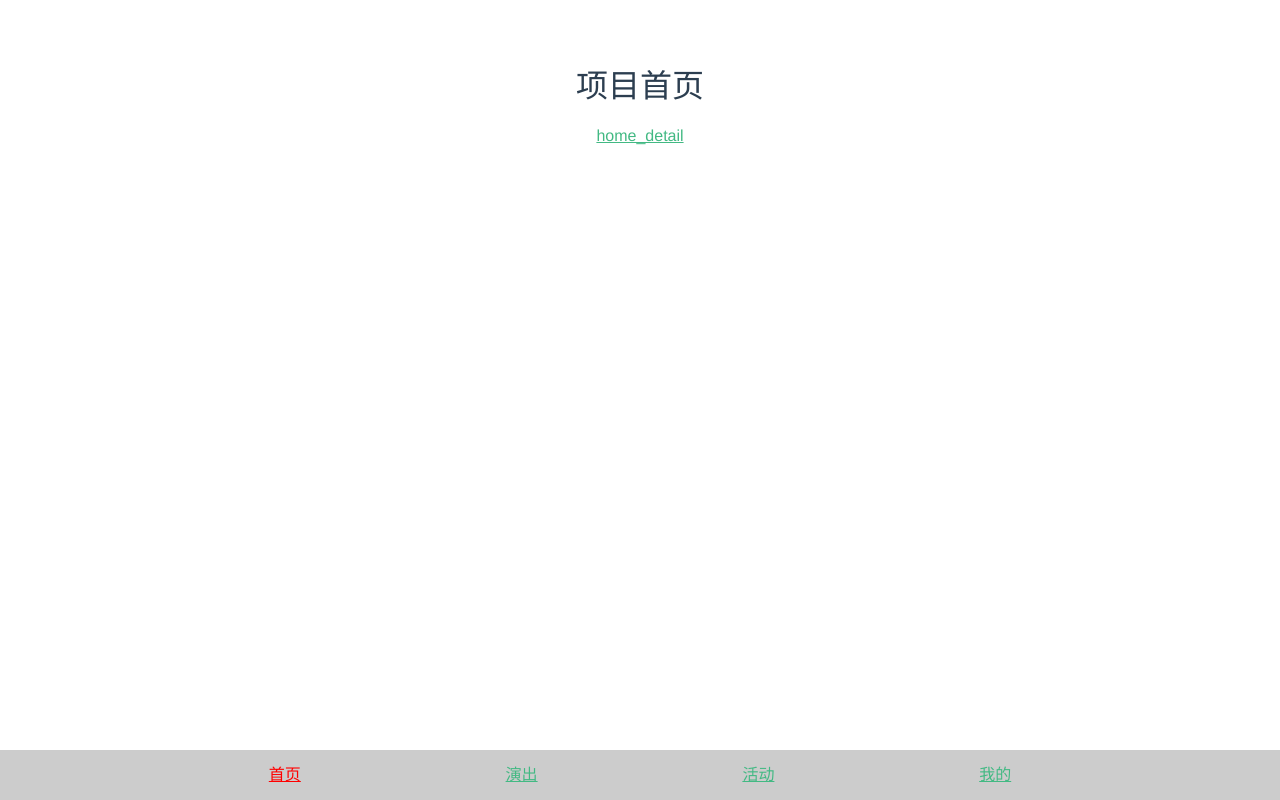
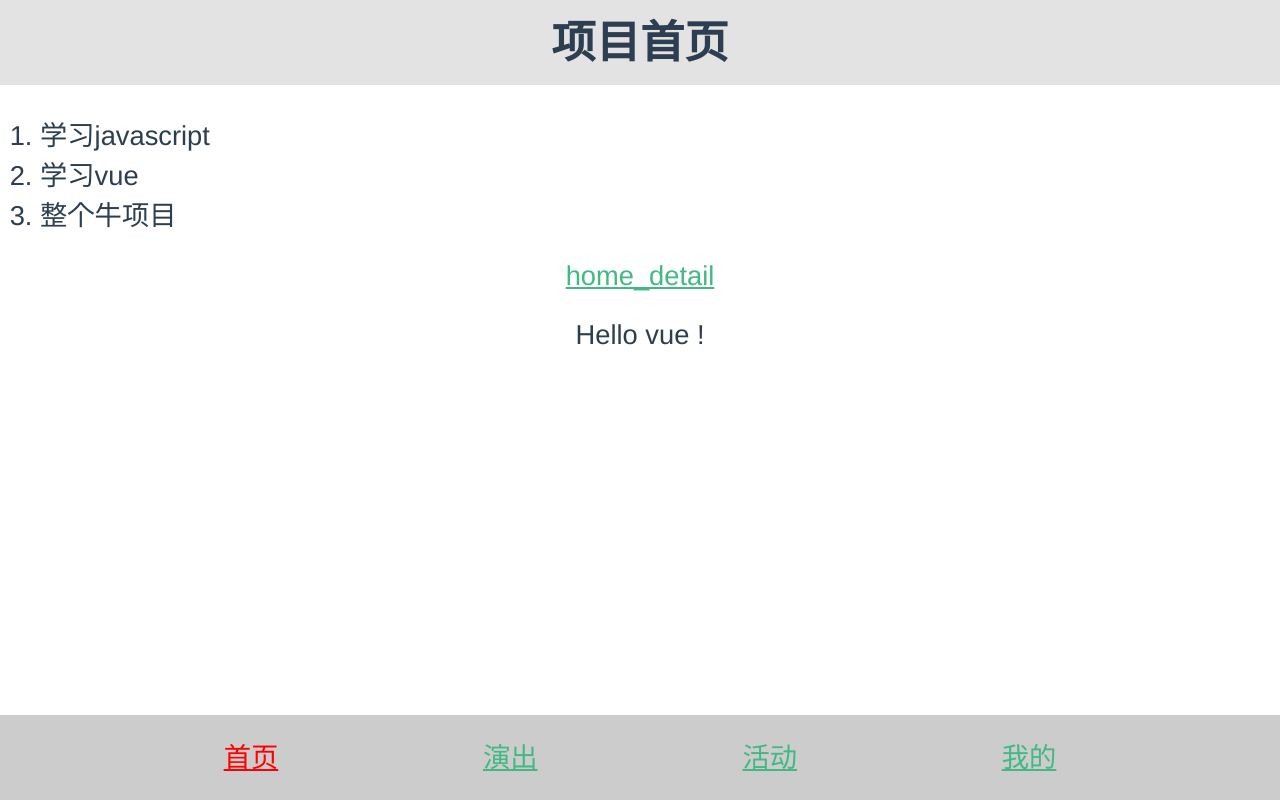
Before and after one commit to majunjie915/vue, a Vue app: page /#/ in a window 1280 px wide. Built offline with nearby package versions, Linux system fonts and the light colour scheme.

Commit message:
实现rem布局

```diff
--- a/index.html
+++ b/index.html
@@ -3,6 +3,21 @@
   <head>
     <meta charset="utf-8">
     <title>vue-project</title>
+    <script type="text/javascript">
+    	(function (doc, win) {
+          var docEl = doc.documentElement,
+            resizeEvt = 'orientationchange' in window ? 'orientationchange' : 'resize',
+            recalc = function () {
+                var clientWidth = docEl.clientWidth;
+                if (!clientWidth) return;
+                docEl.style.fontSize = 100 * (clientWidth / 750) + 'px';
+            };
+            recalc();
+            if (!doc.addEventListener) return;
+            win.addEventListener(resizeEvt, recalc, false);
+            doc.addEventListener('DOMContentLoaded', recalc, false);
+        })(document, window);
+    </script>
   </head>
   <body>
     <div id="app"></div>
--- a/src/App.vue
+++ b/src/App.vue
@@ -12,12 +12,15 @@ export default {
 </script>
 
 <style>
+body{
+  margin: 0;
+  padding: 0;
+}
 #app {
   font-family: 'Avenir', Helvetica, Arial, sans-serif;
   -webkit-font-smoothing: antialiased;
   -moz-osx-font-smoothing: grayscale;
   text-align: center;
   color: #2c3e50;
-  margin-top: 60px;
 }
 </style>
--- a/src/components/activity.vue
+++ b/src/components/activity.vue
@@ -30,6 +30,9 @@
 </script>
 
 <style scoped="">
+	.activity{
+		font-size: 0.16rem;
+	}
 	h1, h2 {
 		font-weight: normal;
 	}
--- a/src/components/home.vue
+++ b/src/components/home.vue
@@ -1,7 +1,13 @@
 <template>
   <div class="home">
-    <h1>{{ msg }}</h1>
+    <nav>{{ msg }}</nav>
+    <ol class="home_todo">
+      <li v-for="todo in todos">
+        {{todo.test}}
+      </li>
+    </ol>
     <router-link to="/home_detail">home_detail</router-link>
+    <p v-on:click="reverseMessage">{{message}}</p>
     <ul class="footer">
       <li><router-link to="/home" class="home_index">首页</router-link></li>
       <li><router-link to="/list">演出</router-link></li>
@@ -16,7 +22,18 @@ export default {
   name: 'home',
   data () {
     return {
-      msg: '项目首页'
+      msg: '项目首页',
+      todos: [
+        {test: '学习javascript'},
+        {test: '学习vue'},
+        {test: '整个牛项目'}
+      ],
+      message: 'Hello vue !'
+    }
+  },
+  methods: {
+    reverseMessage: function () {
+      this.message = this.message.split('').reverse().join('')
     }
   }
 }
@@ -24,6 +41,9 @@ export default {
 
 <!-- Add "scoped" attribute to limit CSS to this component only -->
 <style scoped>
+  .home{
+    font-size: 0.16rem;
+  }
   h1, h2 {
     font-weight: normal;
   }
@@ -33,7 +53,7 @@ ul {
     padding: 0;
   }
 
-li {
+  .footer li {
     display: inline-block;
     margin: 0 8%;
   }
@@ -41,14 +61,25 @@ li {
   a {
     color: #42b983;
   }
+  nav{
+    width: 100%;
+    height: 0.5rem;
+    line-height: 0.5rem;
+    background: #e4e3e4;
+    font-weight: bold;
+    font-size: 0.26rem;
+  }
+  ol li{
+    text-align: left;
+  }
   .home_index{
   	color: red;
   }
   .footer{
   	background: #ccc;
   	width: 100%;
-	height: 50px;
-	line-height: 50px;
+  	height: 0.5rem;
+  	line-height: 0.5rem;
   	position: fixed;
   	bottom: 0;
   	left: 0;
--- a/src/components/home_detail.vue
+++ b/src/components/home_detail.vue
@@ -16,6 +16,9 @@
 </script>
 
 <style scoped="">
+	.home_detail{
+		font-size: 0.16rem;
+	}
 	h1{
 		font-weight: normal;
 	}
--- a/src/components/list.vue
+++ b/src/components/list.vue
@@ -39,6 +39,9 @@ export default {
 </script>
 
 <style scoped>
+	.list{
+		font-size: 0.16rem;
+	}
 	h1, h2 {
 		font-weight: normal;
 	}
--- a/src/components/main.vue
+++ b/src/components/main.vue
@@ -1,5 +1,5 @@
 <template>
-	<div>
+	<div class="main">
 		<h1>{{message}}</h1>
 		<ul class="footer">
 			<li>
@@ -30,6 +30,9 @@
 </script>
 
 <style scoped="">
+	.main{
+		font-size: 0.16rem;
+	}
 	h1, h2 {
 		font-weight: normal;
 	}
```
Lines whose indentation alone changed are shown as unchanged.
